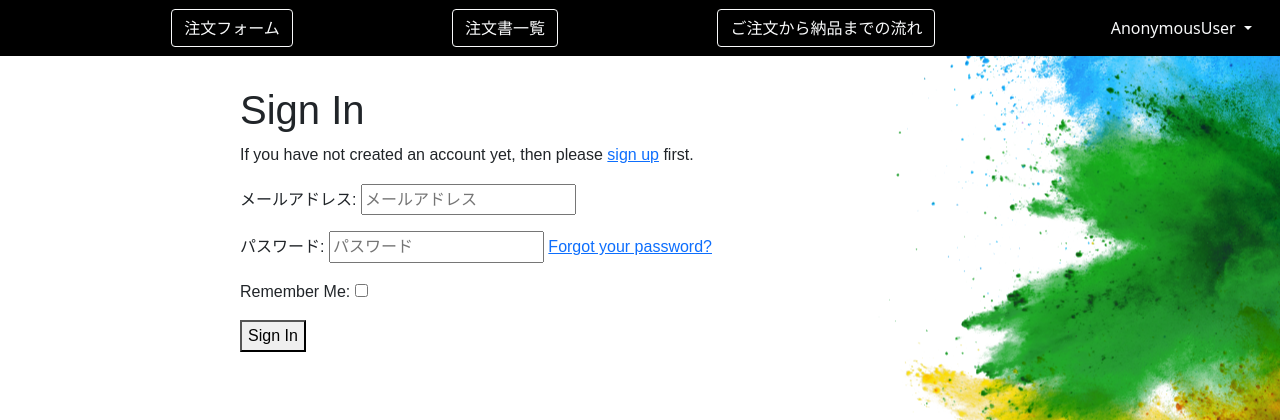
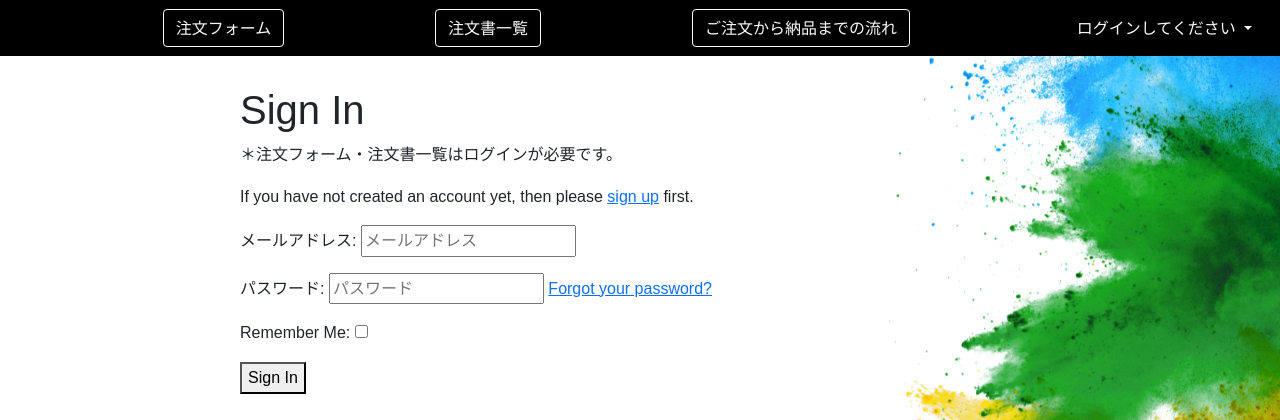
Before and after one commit to macho1111/maestrotintes, a Django app: page /accounts/login/ in a window 1280 px wide. Shown: the top 420 px of the page. Run offline with Django 4.2, Linux system fonts and the light colour scheme.

Commit message:
5th commit

```diff
--- a/templates/account/login.html
+++ b/templates/account/login.html
@@ -13,6 +13,7 @@
     {% element h1 %}
         {% trans "Sign In" %}
     {% endelement %}
+    <p>＊注文フォーム・注文書一覧はログインが必要です。</p>
     <p>
         {% blocktrans %}If you have not created an account yet, then please
     <a href="{{ signup_url }}">sign up</a> first.{% endblocktrans %}
--- a/templates/nav.html
+++ b/templates/nav.html
@@ -12,7 +12,11 @@
             </div>
             <div class="text-light nav-item dropdown">
                 <a class="nav-link dropdown-toggle text-light" id="navbarDropdown" role="button" data-bs-toggle="dropdown" aria-expanded="false">
-                    {{ request.user }}
+                    {% if request.user.is_authenticated %}
+                        {{ request.user }}
+                    {% else %}
+                        ログインしてください
+                    {% endif %}
                 </a>
                 <ul class="dropdown-menu endposition" aria-labelledby="navbarDropdown">
                 {% if request.user.is_authenticated %}
```
Also changed, not shown: db.sqlite3.
